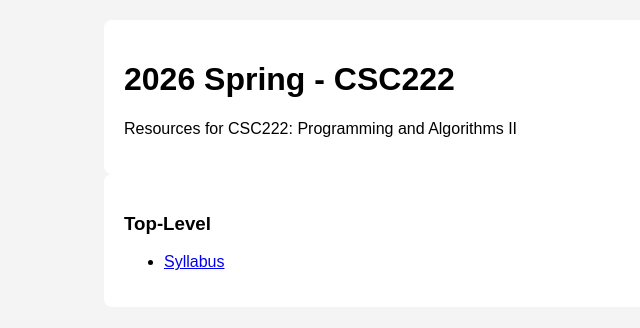
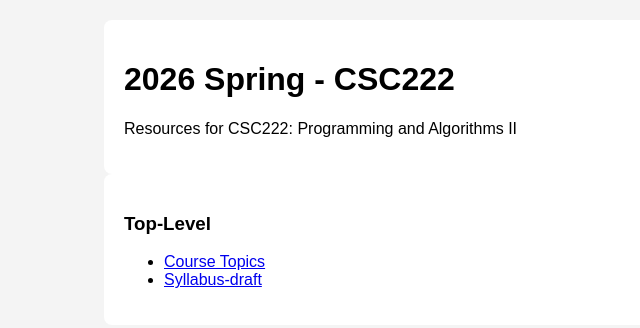
Before and after one commit to dpai-mc/csc222-26-spring, a plain HTML site: page index.html in a window 1280 px wide. Shown: the whole page, without its empty margins (116-756 px from the left). Drawn offline with Linux system fonts and the light colour scheme.

Commit message:
Update syllabus link to course topics and add draft

```diff
--- a/index.html
+++ b/index.html
@@ -30,7 +30,8 @@
   <div class="container">
     <h3>Top-Level</h3>
     <ul>
-      <li><a href="csc222-syllabus-v1.html" target="_blank">Syllabus</a></li>
+      <li><a href="csc222-syllabus-v1.html" target="_blank">Course Topics</a></li>
+      <li><a href="26-spring-csc222-syllabus-draft.html">Syllabus-draft</a></li>
     </ul>
   </div>
 
```
